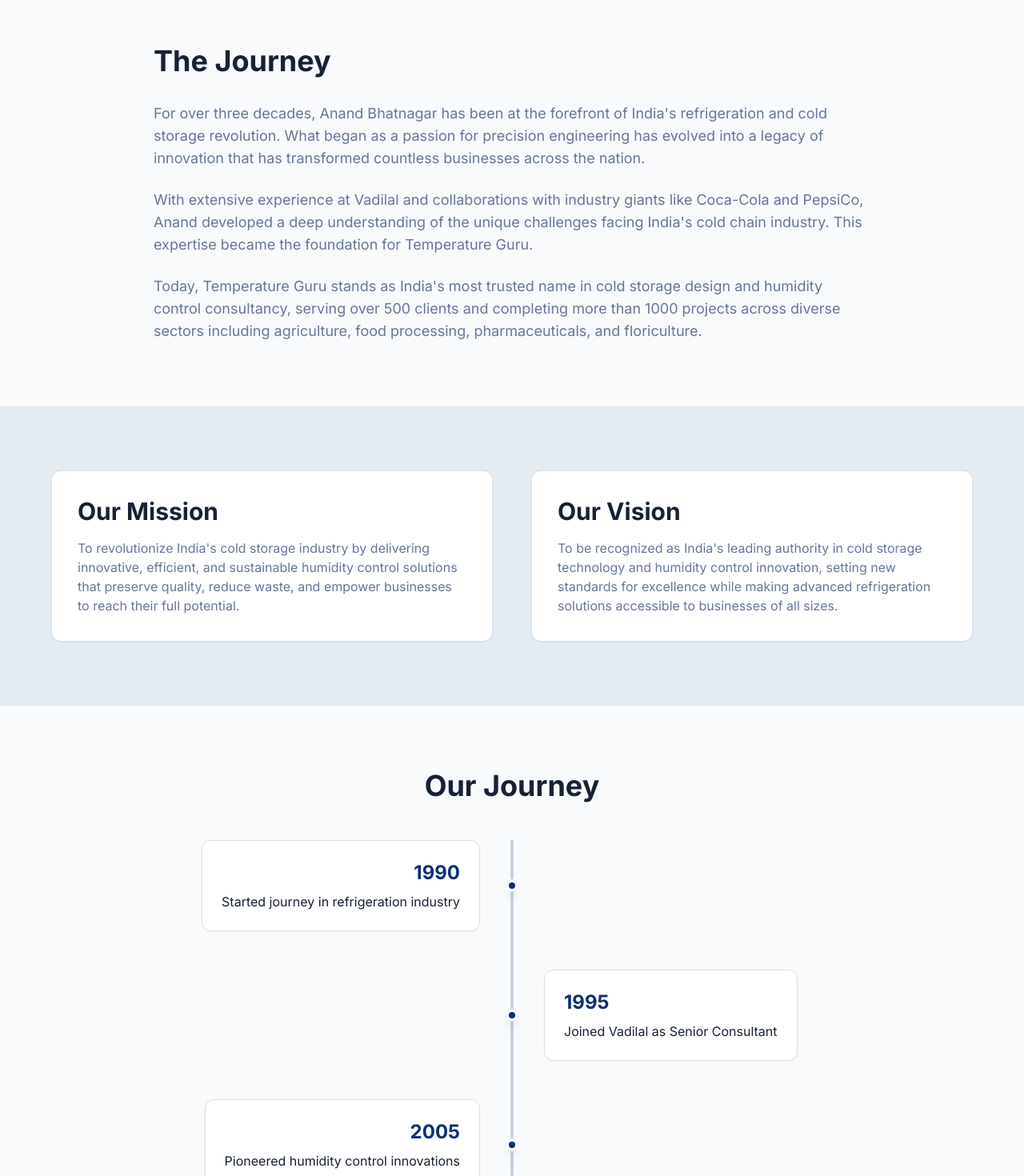
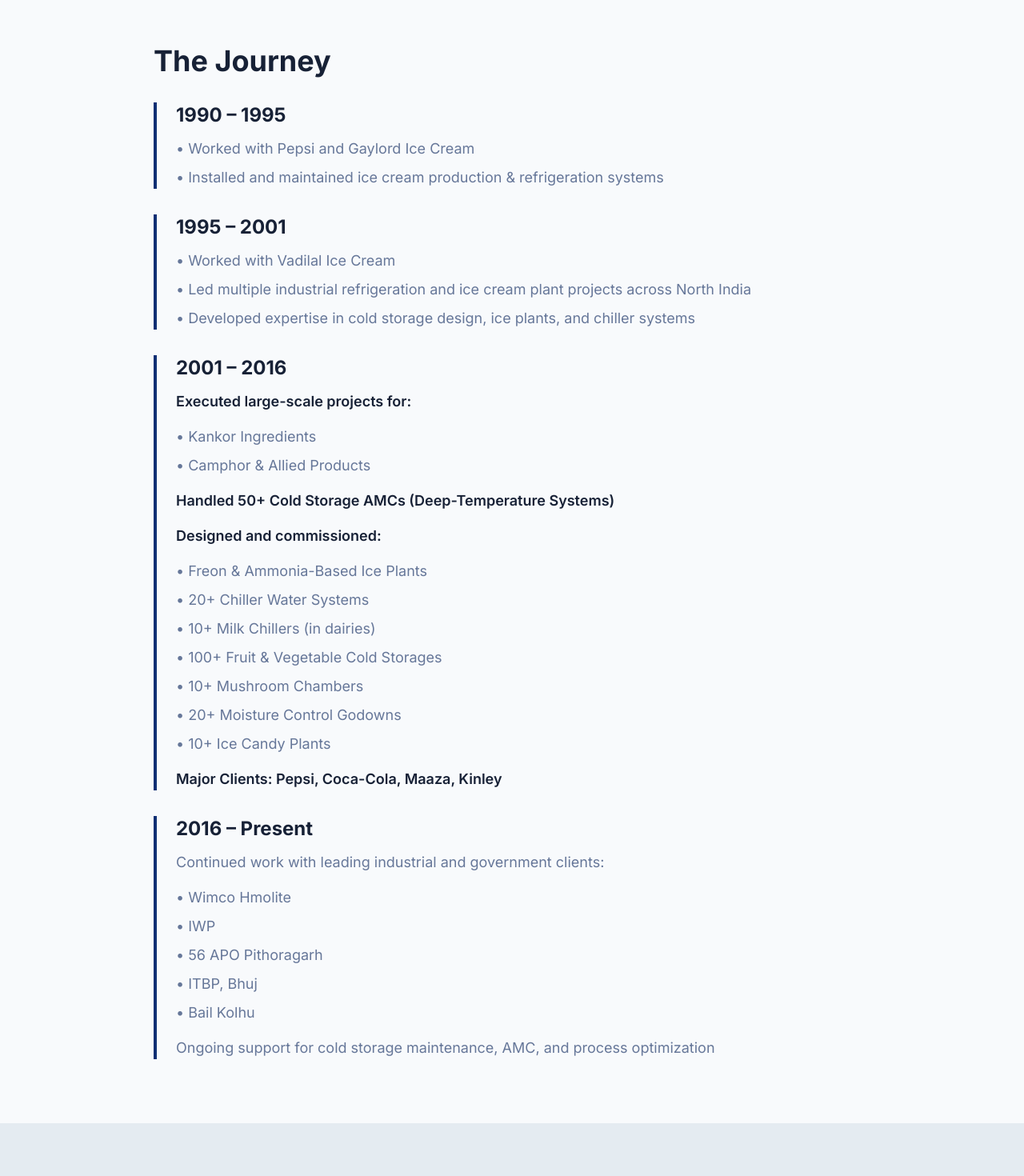
Before and after one commit to The-Aryan-Bhatnagar/coldchain-guru-official, a React (Vite) app: page /about in a window 1280 px wide. Shown: the part 380-1850 px from the top of the page at 80% size. Built offline with nearby package versions, Linux system fonts and the light colour scheme; the HTML template or start-up script is replaced by a standard one.

Commit message:
Update About and Services sections

```diff
--- a/src/pages/About.tsx
+++ b/src/pages/About.tsx
@@ -55,22 +55,65 @@ const About = () => {
         <div className="container mx-auto px-4">
           <div className="max-w-4xl mx-auto">
             <h2 className="text-4xl font-bold text-foreground mb-8">The Journey</h2>
-            <div className="space-y-6 text-lg text-muted-foreground">
-              <p>
-                For over three decades, Anand Bhatnagar has been at the forefront of India's refrigeration
-                and cold storage revolution. What began as a passion for precision engineering has evolved
-                into a legacy of innovation that has transformed countless businesses across the nation.
-              </p>
-              <p>
-                With extensive experience at Vadilal and collaborations with industry giants like Coca-Cola
-                and PepsiCo, Anand developed a deep understanding of the unique challenges facing India's
-                cold chain industry. This expertise became the foundation for Temperature Guru.
-              </p>
-              <p>
-                Today, Temperature Guru stands as India's most trusted name in cold storage design and
-                humidity control consultancy, serving over 500 clients and completing more than 1000 projects
-                across diverse sectors including agriculture, food processing, pharmaceuticals, and floriculture.
-              </p>
+            <div className="space-y-8">
+              {/* 1990-1995 */}
+              <div className="border-l-4 border-primary pl-6">
+                <h3 className="text-2xl font-bold text-foreground mb-3">1990 – 1995</h3>
+                <ul className="space-y-2 text-lg text-muted-foreground">
+                  <li>• Worked with Pepsi and Gaylord Ice Cream</li>
+                  <li>• Installed and maintained ice cream production & refrigeration systems</li>
+                </ul>
+              </div>
+
+              {/* 1995-2001 */}
+              <div className="border-l-4 border-primary pl-6">
+                <h3 className="text-2xl font-bold text-foreground mb-3">1995 – 2001</h3>
+                <ul className="space-y-2 text-lg text-muted-foreground">
+                  <li>• Worked with Vadilal Ice Cream</li>
+                  <li>• Led multiple industrial refrigeration and ice cream plant projects across North India</li>
+                  <li>• Developed expertise in cold storage design, ice plants, and chiller systems</li>
+                </ul>
+              </div>
+
+              {/* 2001-2016 */}
+              <div className="border-l-4 border-primary pl-6">
+                <h3 className="text-2xl font-bold text-foreground mb-3">2001 – 2016</h3>
+                <div className="space-y-4 text-lg text-muted-foreground">
+                  <p className="font-semibold text-foreground">Executed large-scale projects for:</p>
+                  <ul className="space-y-2">
+                    <li>• Kankor Ingredients</li>
+                    <li>• Camphor & Allied Products</li>
+                  </ul>
+                  <p className="font-semibold text-foreground mt-4">Handled 50+ Cold Storage AMCs (Deep-Temperature Systems)</p>
+                  <p className="font-semibold text-foreground mt-4">Designed and commissioned:</p>
+                  <ul className="space-y-2">
+                    <li>• Freon & Ammonia-Based Ice Plants</li>
+                    <li>• 20+ Chiller Water Systems</li>
+                    <li>• 10+ Milk Chillers (in dairies)</li>
+                    <li>• 100+ Fruit & Vegetable Cold Storages</li>
+                    <li>• 10+ Mushroom Chambers</li>
+                    <li>• 20+ Moisture Control Godowns</li>
+                    <li>• 10+ Ice Candy Plants</li>
+                  </ul>
+                  <p className="font-semibold text-foreground mt-4">Major Clients: Pepsi, Coca-Cola, Maaza, Kinley</p>
+                </div>
+              </div>
+
+              {/* 2016-Present */}
+              <div className="border-l-4 border-primary pl-6">
+                <h3 className="text-2xl font-bold text-foreground mb-3">2016 – Present</h3>
+                <div className="space-y-4 text-lg text-muted-foreground">
+                  <p>Continued work with leading industrial and government clients:</p>
+                  <ul className="space-y-2">
+                    <li>• Wimco Hmolite</li>
+                    <li>• IWP</li>
+                    <li>• 56 APO Pithoragarh</li>
+                    <li>• ITBP, Bhuj</li>
+                    <li>• Bail Kolhu</li>
+                  </ul>
+                  <p className="mt-4">Ongoing support for cold storage maintenance, AMC, and process optimization</p>
+                </div>
+              </div>
             </div>
           </div>
         </div>
--- a/src/pages/Services.tsx
+++ b/src/pages/Services.tsx
@@ -17,49 +17,49 @@ import {
 const Services = () => {
   const mainServices = [
     {
+      icon: Snowflake,
+      title: "Ice Plants & Production Systems",
+      description: "Design and installation of Freon & Ammonia-based ice plants, ice candy plants, and ice cream production systems. Expertise gained from projects with Pepsi, Gaylord Ice Cream, and Vadilal.",
+    },
+    {
+      icon: Wind,
+      title: "Chiller Water Systems",
+      description: "Comprehensive chiller solutions with 20+ installations including dairy chillers, industrial process cooling, and custom water chilling systems for various applications.",
+    },
+    {
       icon: Building2,
-      title: "Cold Storage Design Consultancy",
-      description: "Expert design and planning for efficient, cost-effective cold storage facilities. We analyze your requirements and create custom solutions optimized for your specific products and scale.",
+      title: "Cold Storage Design & Installation",
+      description: "Expert design and planning for 100+ fruit & vegetable cold storages across India. Custom solutions optimized for your products with deep-temperature systems and AMC support.",
+    },
+    {
+      icon: Apple,
+      title: "Specialty Chambers",
+      description: "Custom solutions for Mushroom Chambers, Kesar Mangoes, Flowers, and specialty products. Temperature and humidity optimization for premium quality retention.",
     },
     {
       icon: Droplets,
-      title: "Humidity Control Chamber Setup",
-      description: "State-of-the-art humidity control systems for agriculture, food processing, and pharmaceutical applications. Precise control for optimal product preservation.",
-    },
-    {
-      icon: Apple,
-      title: "Specialty Cold Storage",
-      description: "Custom solutions for Kesar Mangoes, Mushrooms, Flowers, and other specialty products. Temperature and humidity optimization for premium quality retention.",
-    },
-    {
-      icon: Wind,
-      title: "Gatta Dryer & Dehumidification",
-      description: "Advanced dehumidification solutions and Gatta dryer systems for industrial applications. Energy-efficient designs with precise moisture control.",
+      title: "Moisture Control & Dehumidification",
+      description: "20+ Moisture Control Godowns with advanced dehumidification technology and Gatta dryer systems for industrial applications. Energy-efficient designs with precise moisture control.",
     },
     {
       icon: Wrench,
-      title: "Installation Consultancy",
-      description: "End-to-end guidance through your cold storage installation. From site selection to commissioning, we ensure flawless execution.",
+      title: "Installation & Commissioning",
+      description: "End-to-end installation consultancy from site selection to commissioning. Proven track record with major clients including Coca-Cola, PepsiCo, Maaza, and Kinley.",
     },
     {
       icon: Settings,
-      title: "AMC Lite",
-      description: "Basic maintenance plan covering regular inspections, preventive maintenance, and standard repairs to keep your systems running smoothly.",
+      title: "AMC & Maintenance (50+ Projects)",
+      description: "Comprehensive AMC services for deep-temperature systems including regular inspections, preventive maintenance, and emergency support for cold storages and refrigeration plants.",
     },
     {
       icon: Shield,
-      title: "AMC Pro",
-      description: "Premium maintenance with 24x7 support, priority response, comprehensive coverage, and dedicated technical assistance for critical operations.",
+      title: "Government & Industrial Projects",
+      description: "Specialized solutions for government and defense establishments including 56 APO Pithoragarh, ITBP Bhuj, and industrial clients like Wimco Hmolite, IWP, Kankor Ingredients, and Camphor & Allied Products.",
     },
     {
       icon: FileText,
       title: "Subsidy Consultation",
       description: "Expert guidance on government subsidies and financial benefits for cold storage projects. We help you navigate the application process and maximize your eligible benefits.",
-    },
-    {
-      icon: Users,
-      title: "Membership Program",
-      description: "Exclusive membership offering service discounts, priority support, regular training sessions, and industry insights for long-term partners.",
     },
   ];
 
@@ -108,9 +108,9 @@ const Services = () => {
                     </div>
                   </div>
                   <div>
-                    <h3 className="font-semibold text-foreground mb-2">30+ Years of Expertise</h3>
+                    <h3 className="font-semibold text-foreground mb-2">35+ Years of Expertise</h3>
                     <p className="text-muted-foreground">
-                      Three decades of hands-on experience in refrigeration and cold storage innovation.
+                      Since 1990, delivering excellence in refrigeration with Pepsi, Gaylord, Vadilal, and major industrial clients.
                     </p>
                   </div>
                 </div>
@@ -123,7 +123,7 @@ const Services = () => {
                   <div>
                     <h3 className="font-semibold text-foreground mb-2">Proven Track Record</h3>
                     <p className="text-muted-foreground">
-                      500+ satisfied clients and 1000+ successful projects across India.
+                      100+ cold storages, 50+ AMC projects, 20+ chiller systems, and specialized projects across India.
                     </p>
                   </div>
                 </div>
@@ -177,7 +177,7 @@ const Services = () => {
                   <div>
                     <h3 className="font-semibold text-foreground mb-2">Industry Leaders</h3>
                     <p className="text-muted-foreground">
-                      Trusted by Coca-Cola, PepsiCo, Mother Dairy, and other major brands.
+                      Trusted by Pepsi, Coca-Cola, Maaza, Kinley, Vadilal, government establishments, and industrial leaders.
                     </p>
                   </div>
                 </div>
```
